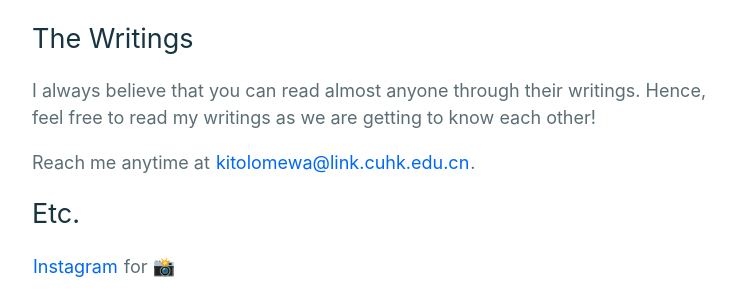
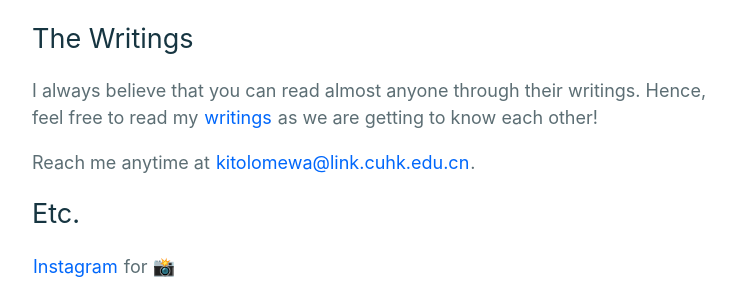
Before and after one commit to kitolomewa/kitolomewa.github.io, a Jekyll site: the page built from index.html, in a window 1280 px wide. Shown: the part 547-847 px from the top of the page, without its empty margins (258-1006 px from the left). Built offline with Jekyll 4.4.1, drawn with Linux system fonts in a browser that asks for light colours; part of the change alters nothing that is shown.

```diff
--- a/index.html
+++ b/index.html
@@ -22,8 +22,8 @@ Let's connect with me through
 <h1>The Writings</h1>
 
 <p>
-I always believe that you can read almost anyone through their writings.
-Hence, feel free to read my writings as we are getting to know each other!
+  I always believe that you can read almost anyone through their writings.
+  Hence, feel free to read my <a href="{{ '/writings/' | relative_url }}">writings</a> as we are getting to know each other!
 </p>
 
 <p>
```
